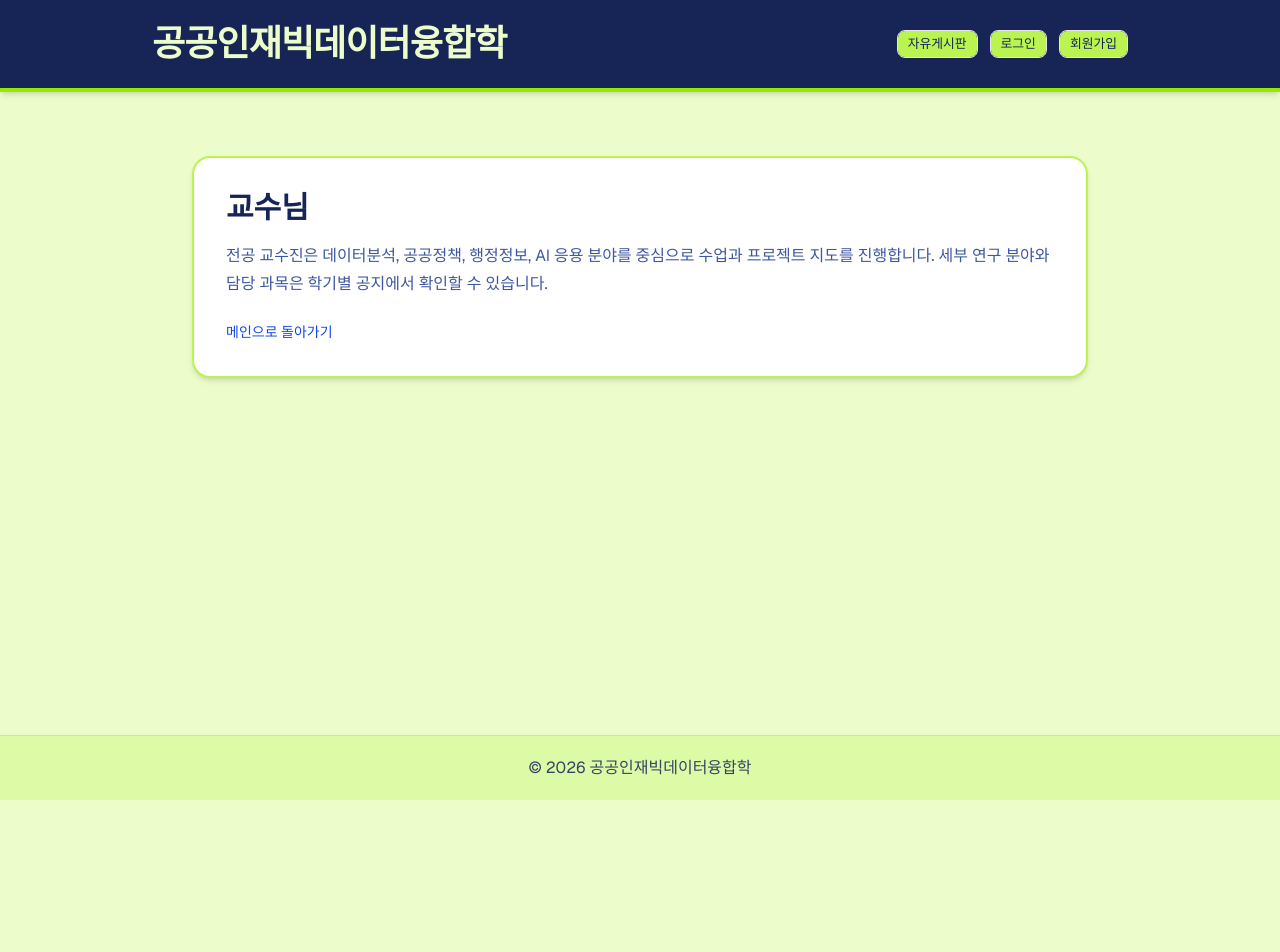
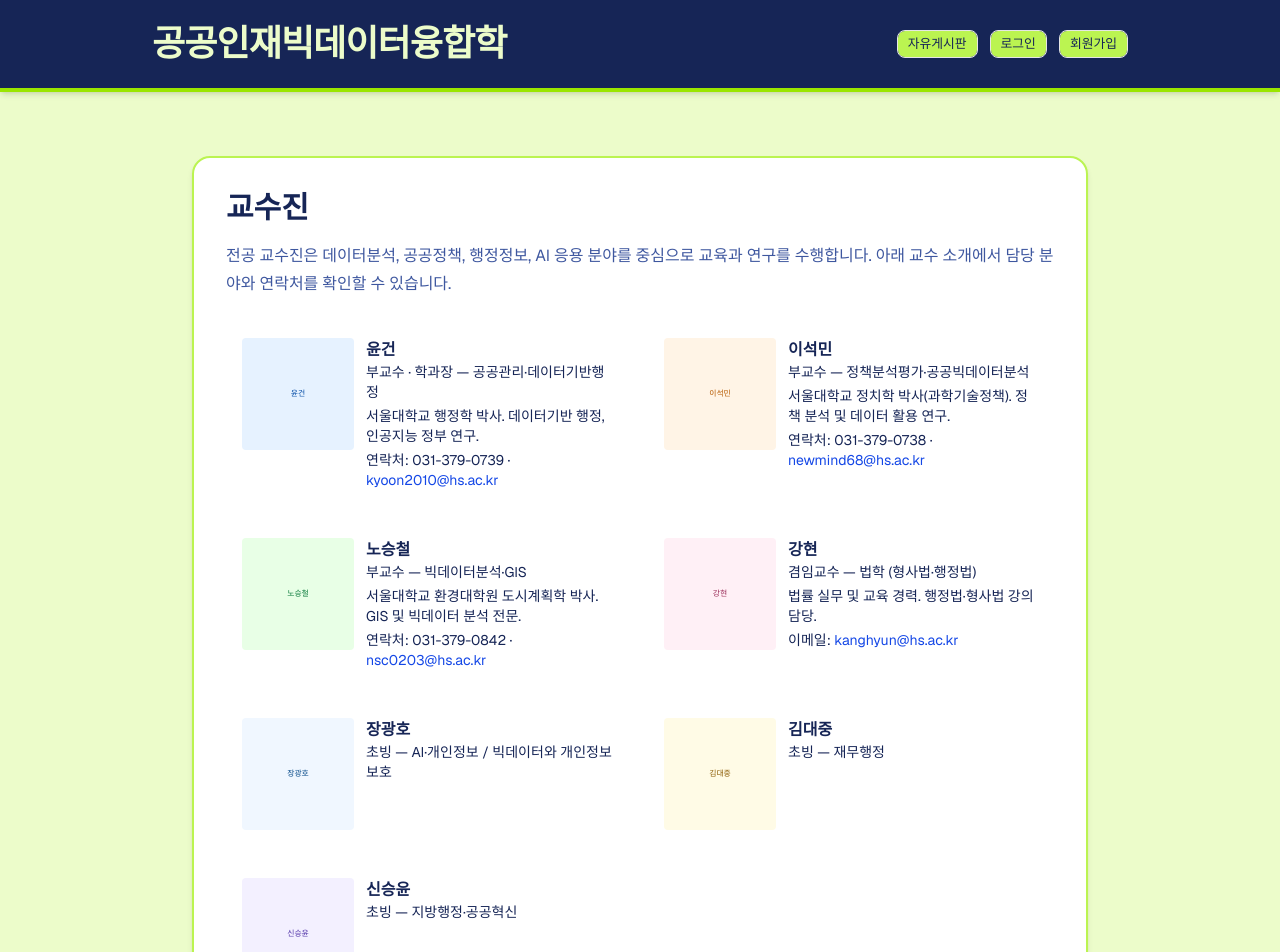
Before and after one commit to sangyoon0220/my-first-web, a Next.js app: page /professors in a window 1280 px wide. Shown: the top 952 px of the page. Before the commit the page ends 800 px from the top, so only its background shows below. Built offline with nearby package versions, Linux system fonts and the light colour scheme; no server answers.

Commit message:
Populate professors page with bios and images

```diff
--- a/app/professors/page.tsx
+++ b/app/professors/page.tsx
@@ -4,11 +4,77 @@ export default function ProfessorsPage() {
   return (
     <section className="max-w-4xl mx-auto py-8">
       <div className="rounded-2xl border-2 border-lime-300 bg-white p-8 shadow-md text-blue-950">
-        <h1 className="text-3xl font-black mb-4">교수님</h1>
+        <h1 className="text-3xl font-black mb-4">교수진</h1>
         <p className="text-blue-900/85 leading-7">
-          전공 교수진은 데이터분석, 공공정책, 행정정보, AI 응용 분야를 중심으로 수업과 프로젝트 지도를 진행합니다.
-          세부 연구 분야와 담당 과목은 학기별 공지에서 확인할 수 있습니다.
+          전공 교수진은 데이터분석, 공공정책, 행정정보, AI 응용 분야를 중심으로 교육과 연구를 수행합니다.
+          아래 교수 소개에서 담당 분야와 연락처를 확인할 수 있습니다.
         </p>
+
+        <div className="mt-6 grid grid-cols-1 md:grid-cols-2 gap-4">
+          <div className="p-4 bg-card rounded-lg flex gap-3">
+            <img src="/images/professors/yoon_geon.svg" alt="윤건" className="w-28 h-28 object-cover rounded" />
+            <div>
+              <p className="font-bold">윤건</p>
+              <p className="text-sm">부교수 · 학과장 — 공공관리·데이터기반행정</p>
+              <p className="text-sm mt-1">서울대학교 행정학 박사. 데이터기반 행정, 인공지능 정부 연구.</p>
+              <p className="text-sm mt-1">연락처: 031-379-0739 · <a href="mailto:kyoon2010@hs.ac.kr" className="text-blue-700">kyoon2010@hs.ac.kr</a></p>
+            </div>
+          </div>
+
+          <div className="p-4 bg-card rounded-lg flex gap-3">
+            <img src="/images/professors/lee_seokmin.svg" alt="이석민" className="w-28 h-28 object-cover rounded" />
+            <div>
+              <p className="font-bold">이석민</p>
+              <p className="text-sm">부교수 — 정책분석평가·공공빅데이터분석</p>
+              <p className="text-sm mt-1">서울대학교 정치학 박사(과학기술정책). 정책 분석 및 데이터 활용 연구.</p>
+              <p className="text-sm mt-1">연락처: 031-379-0738 · <a href="mailto:newmind68@hs.ac.kr" className="text-blue-700">newmind68@hs.ac.kr</a></p>
+            </div>
+          </div>
+
+          <div className="p-4 bg-card rounded-lg flex gap-3">
+            <img src="/images/professors/no_seungchul.svg" alt="노승철" className="w-28 h-28 object-cover rounded" />
+            <div>
+              <p className="font-bold">노승철</p>
+              <p className="text-sm">부교수 — 빅데이터분석·GIS</p>
+              <p className="text-sm mt-1">서울대학교 환경대학원 도시계획학 박사. GIS 및 빅데이터 분석 전문.</p>
+              <p className="text-sm mt-1">연락처: 031-379-0842 · <a href="mailto:nsc0203@hs.ac.kr" className="text-blue-700">nsc0203@hs.ac.kr</a></p>
+            </div>
+          </div>
+
+          <div className="p-4 bg-card rounded-lg flex gap-3">
+            <img src="/images/professors/kang_hyun.svg" alt="강현" className="w-28 h-28 object-cover rounded" />
+            <div>
+              <p className="font-bold">강현</p>
+              <p className="text-sm">겸임교수 — 법학 (형사법·행정법)</p>
+              <p className="text-sm mt-1">법률 실무 및 교육 경력. 행정법·형사법 강의 담당.</p>
+              <p className="text-sm mt-1">이메일: <a href="mailto:kanghyun@hs.ac.kr" className="text-blue-700">kanghyun@hs.ac.kr</a></p>
+            </div>
+          </div>
+
+          <div className="p-4 bg-card rounded-lg flex gap-3">
+            <img src="/images/professors/jang_gwangho.svg" alt="장광호" className="w-28 h-28 object-cover rounded" />
+            <div>
+              <p className="font-bold">장광호</p>
+              <p className="text-sm">초빙 — AI·개인정보 / 빅데이터와 개인정보보호</p>
+            </div>
+          </div>
+
+          <div className="p-4 bg-card rounded-lg flex gap-3">
+            <img src="/images/professors/kim_daejung.svg" alt="김대중" className="w-28 h-28 object-cover rounded" />
+            <div>
+              <p className="font-bold">김대중</p>
+              <p className="text-sm">초빙 — 재무행정</p>
+            </div>
+          </div>
+
+          <div className="p-4 bg-card rounded-lg flex gap-3">
+            <img src="/images/professors/shin_seungyun.svg" alt="신승윤" className="w-28 h-28 object-cover rounded" />
+            <div>
+              <p className="font-bold">신승윤</p>
+              <p className="text-sm">초빙 — 지방행정·공공혁신</p>
+            </div>
+          </div>
+        </div>
         <Link href="/" className="inline-block mt-6 text-sm text-blue-700 hover:underline">
           메인으로 돌아가기
         </Link>
```
